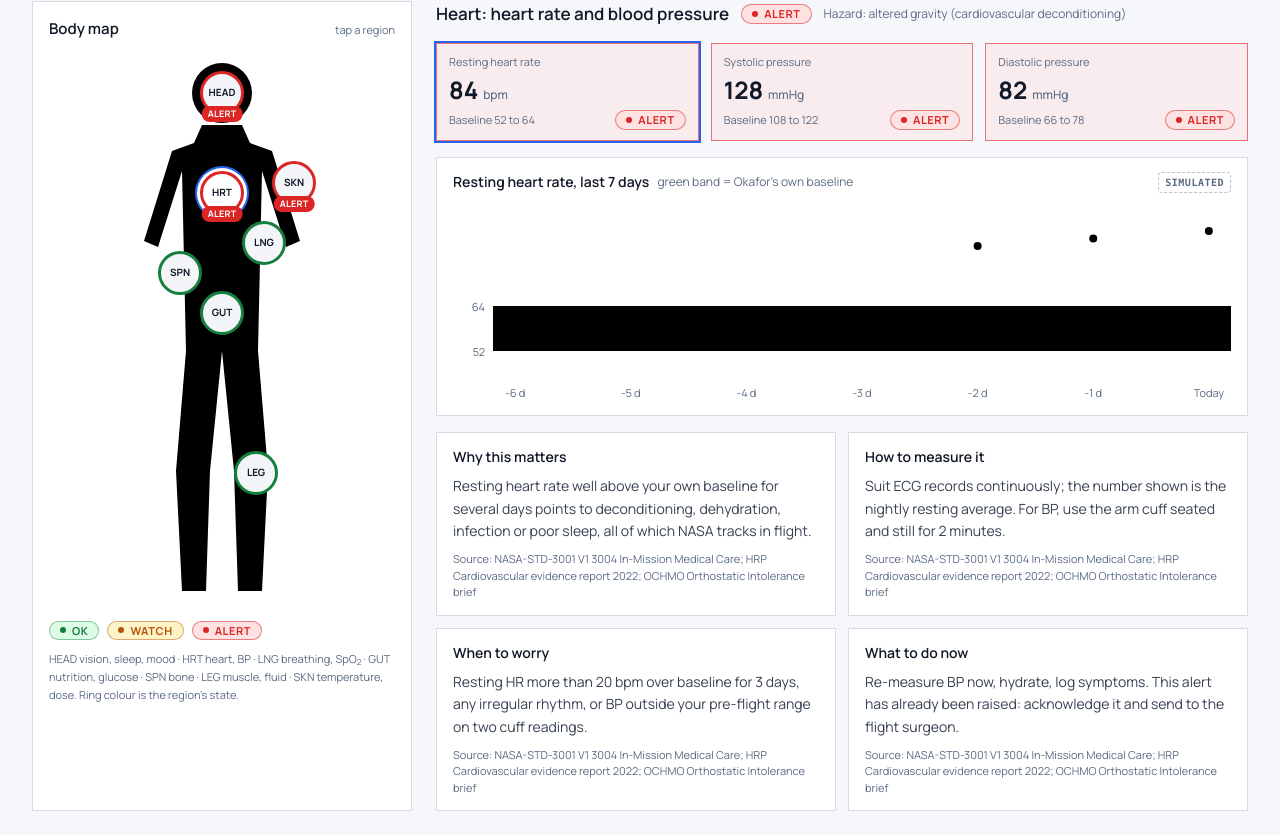
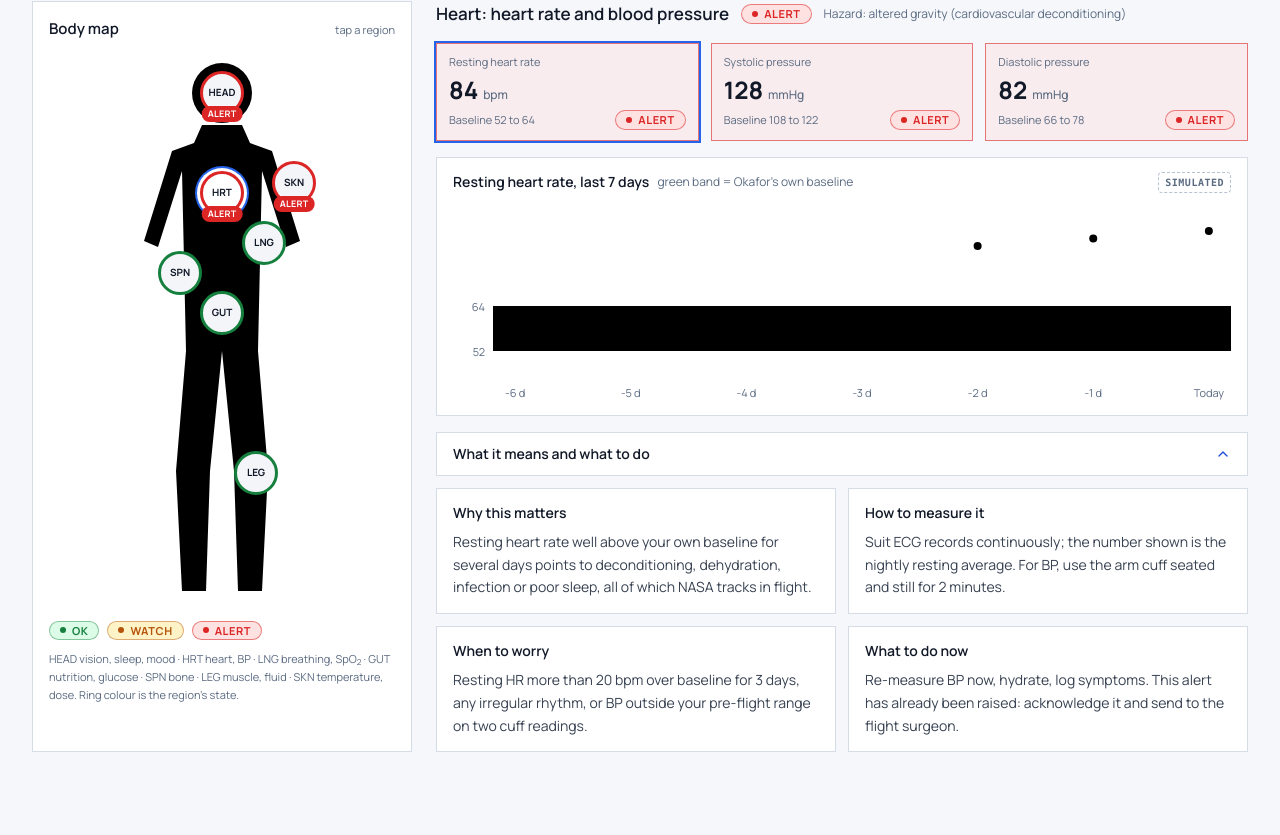
Before and after one commit to NASA-space-apps-the-procrastinators/LightTime-frontend, a Next.js app: page /base-station/crew/C1 in a window 1280 px wide. Shown: the part 217-1052 px from the top of the page. After the commit the page ends 993 px from the top, so only its background shows below. Built offline with nearby package versions, Linux system fonts and the light colour scheme.

Commit message:
feat: spring-animated collapsible region guidance cards
Header toggles the four cards with a chevron; height, cards and chevron animate on the spring curve, off under reduced motion. Drops the per-card source line.

```diff
--- a/src/components/base-station/region-cards.tsx
+++ b/src/components/base-station/region-cards.tsx
@@ -1,5 +1,11 @@
+"use client";
+
+import { ChevronDown } from "lucide-react";
+import { useId, useState } from "react";
+import { Formula } from "@/components/shared/formula";
 import { REGIONS, type RegionId } from "@/data/regions";
 import type { State } from "@/lib/schemas";
+import { cn } from "@/lib/utils";
 
 // The design copy is written for a region that needs attention.
 const OK_ACTION = "Nothing to do now. Keep your usual schedule.";
@@ -18,25 +24,63 @@ export function RegionCards({
   region: RegionId;
   state: State;
 }) {
+  const [open, setOpen] = useState(true);
+  const panel = useId();
   const r = REGIONS[region];
   const text = (key: (typeof CARDS)[number]["key"]) =>
     key === "action" && state === "OK" ? OK_ACTION : r[key];
+
   return (
-    <div className="grid gap-3 sm:grid-cols-2">
+    <section className="flex flex-col">
+      <h3>
+        <button
+          type="button"
+          aria-expanded={open}
+          aria-controls={panel}
+          onClick={() => setOpen((o) => !o)}
+          className="flex min-h-11 w-full items-center gap-2 border border-border bg-card px-4 text-left text-sm font-semibold focus-visible:outline-none focus-visible:ring-3 focus-visible:ring-ring/50"
+        >
+          What it means and what to do
+          <ChevronDown
+            aria-hidden
+            className={cn(
+              "ml-auto size-4 text-link transition-transform duration-500 ease-spring motion-reduce:transition-none",
+              open && "rotate-180",
+            )}
+          />
+        </button>
+      </h3>
+      {/* 0fr→1fr rows animates height to auto; inert + aria-hidden replace `hidden` so it can animate */}
+      <div
+        id={panel}
+        inert={!open}
+        aria-hidden={!open}
+        className={cn(
+          "grid transition-[grid-template-rows,opacity] duration-600 ease-spring motion-reduce:transition-none",
+          open ? "grid-rows-[1fr] opacity-100" : "grid-rows-[0fr] opacity-0",
+        )}
+      >
+        <div className="min-h-0 overflow-hidden">
+          <div
+            className={cn(
+              "grid gap-3 pt-3 transition-transform duration-600 ease-spring motion-reduce:transition-none sm:grid-cols-2",
+              !open && "-translate-y-3 scale-[0.98]",
+            )}
+          >
             {CARDS.map((c) => (
               <section
                 key={c.key}
                 className="flex flex-col gap-2 rounded-xl border border-border bg-card px-4 py-3.5"
               >
-          <h3 className="text-sm font-semibold">{c.title}</h3>
+                <h4 className="text-sm font-semibold">{c.title}</h4>
                 <p className="text-sm leading-relaxed text-secondary-foreground">
-            {text(c.key)}
-          </p>
-          <p className="mt-auto text-[11px] text-muted-foreground">
-            Source: {r.source}
+                  <Formula>{text(c.key)}</Formula>
                 </p>
               </section>
             ))}
           </div>
+        </div>
+      </div>
+    </section>
   );
 }
--- a/src/data/regions.ts
+++ b/src/data/regions.ts
@@ -24,10 +24,9 @@ export type Region = {
   how: string;
   worry: string;
   action: string;
-  source: string;
 };
 
-// Copy ported from Light Time/design/Astronaut.dc.html. NASA-STD-3001 V1 3004 is "In-Mission Medical Care".
+// Copy ported from Light Time/design/Astronaut.dc.html.
 export const REGIONS: Record<RegionId, Region> = {
   head: {
     label: "Head",
@@ -42,8 +41,6 @@ export const REGIONS: Record<RegionId, Region> = {
       "Three nights under 6 h, or mood 2 or lower for two days, warrants a conversation with the ground behavioral team.",
     action:
       "Protect tonight’s sleep window, dim lights 1 h before, log caffeine. Eye check due day 165.",
-    source:
-      "NASA Human System Risks: sleep loss; OCHMO Behavioral Health brief; SANS brief",
   },
   heart: {
     label: "Heart",
@@ -58,8 +55,6 @@ export const REGIONS: Record<RegionId, Region> = {
       "Resting HR more than 20 bpm over baseline for 3 days, any irregular rhythm, or BP outside your pre-flight range on two cuff readings.",
     action:
       "Re-measure BP now, hydrate, log symptoms. This alert has already been raised: acknowledge it and send to the flight surgeon.",
-    source:
-      "NASA-STD-3001 V1 3004 In-Mission Medical Care; HRP Cardiovascular evidence report 2022; OCHMO Orthostatic Intolerance brief",
   },
   lungs: {
     label: "Lungs",
@@ -74,7 +69,6 @@ export const REGIONS: Record<RegionId, Region> = {
       "SpO2 under 94%, breathing rate over 20 at rest, or headache while CO2 is above 2.8 mmHg.",
     action:
       "Nothing now. If headache appears, move to a better-ventilated module and report.",
-    source: "OCHMO Carbon Dioxide brief; NASA Human System Risks: CO2, hypoxia",
   },
   gut: {
     label: "Nutrition",
@@ -88,8 +82,6 @@ export const REGIONS: Record<RegionId, Region> = {
     worry:
       "Fasting glucose outside 70 to 110 mg/dL, intake under 80% of target for a week, or dark urine.",
     action: "Add 400 mL water today; vitamin D dose due tonight.",
-    source:
-      "OCHMO Food and Nutrition brief; NASA Human System Risks: renal stones",
   },
   spine: {
     label: "Spine and bone",
@@ -104,7 +96,6 @@ export const REGIONS: Record<RegionId, Region> = {
       "Estimated BMD trending to the 95% floor, or a missed week of resistance exercise.",
     action:
       "Restore 6 ARED sessions a week; confirm vitamin D 25-OH is in the 35 to 90 ng/mL range at the next blood draw.",
-    source: "OCHMO Bone Loss brief; NASA-STD-3001 V1 4027",
   },
   legs: {
     label: "Legs",
@@ -118,8 +109,6 @@ export const REGIONS: Record<RegionId, Region> = {
     worry:
       "Either measure under 85% (watch) or 80% (alert), or a 20% drop in weekly exercise minutes.",
     action: "Weekly strength test is due Friday.",
-    source:
-      "OCHMO Exercise Overview brief; HRP Aerobic and Muscle evidence report 2024",
   },
   skin: {
     label: "Skin",
@@ -134,7 +123,6 @@ export const REGIONS: Record<RegionId, Region> = {
       "Temperature over 38 °C, or daily dose over 2 mSv, or a SEP shelter advisory.",
     action:
       "SEP event in progress: stay in the shielded module until the advisory clears; re-check temperature in 4 h.",
-    source: "OCHMO Radiation Protection brief; RadLab; DONKI SEP notifications",
   },
 };
 
```
Lines whose indentation alone changed are shown as unchanged.
